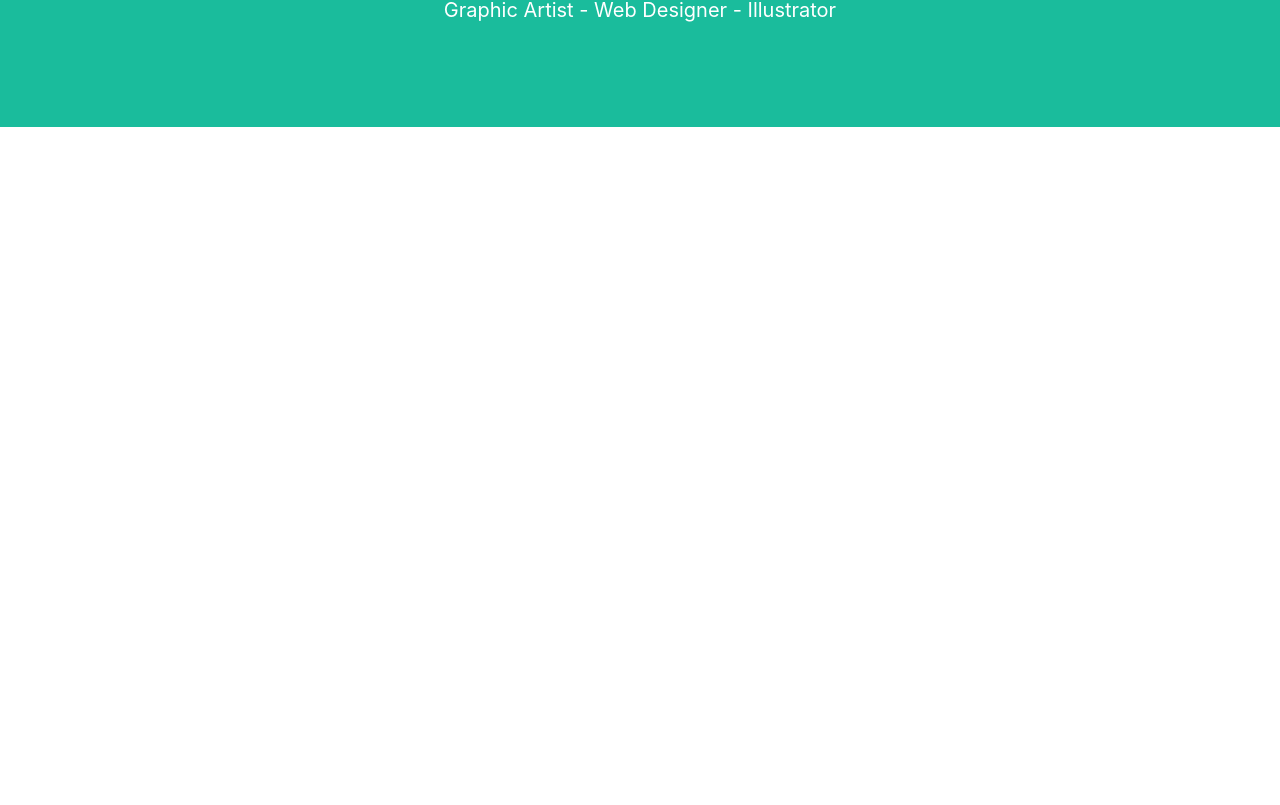
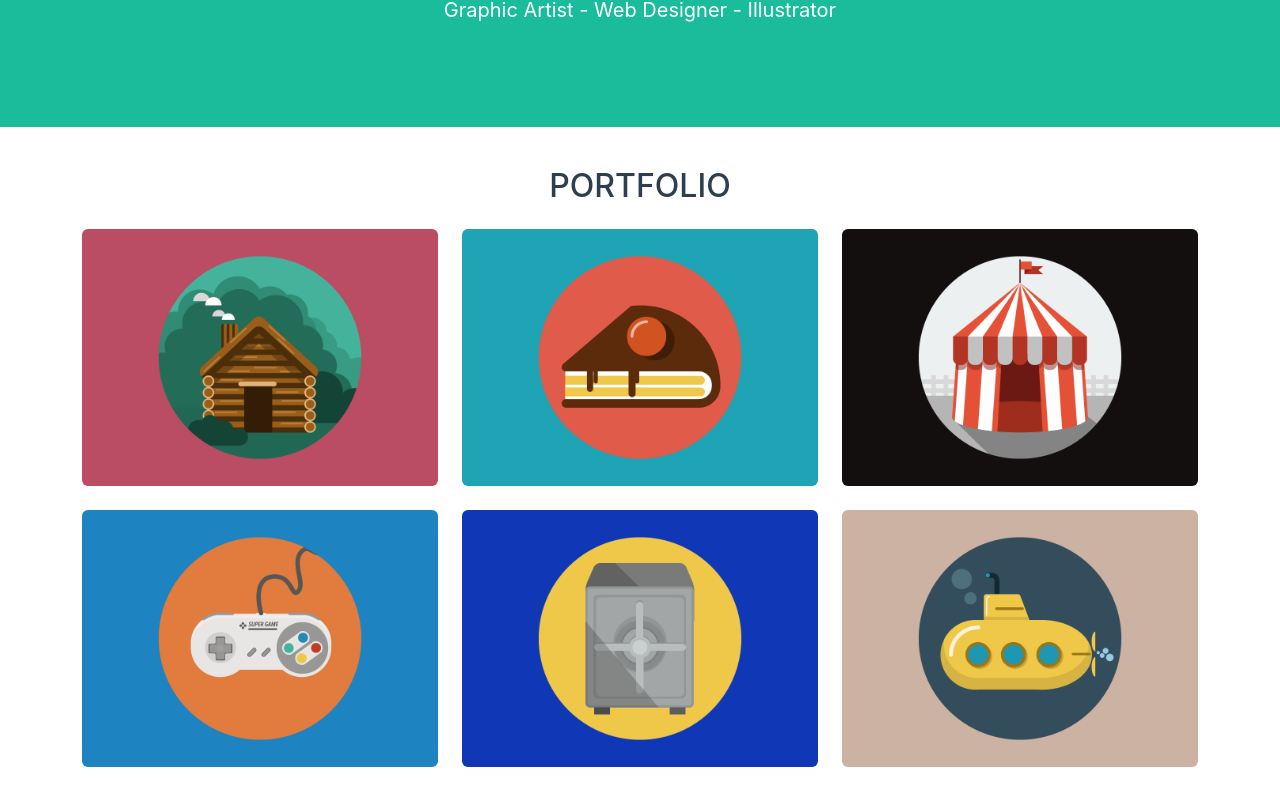
Before and after one commit to Haneen-mosa-naji/ReactTask1, a React (Vite) app: page / in a window 1280 px wide. Shown: the part 611-1416 px from the top of the page. Before the commit the page ends 800 px from the top, so only its background shows below. Built offline with nearby package versions, Linux system fonts and the light colour scheme.

Commit message:
Portfolio component

```diff
--- a/src/App.jsx
+++ b/src/App.jsx
@@ -4,7 +4,7 @@ import viteLogo from '/vite.svg'
 import './App.css'
 import Navbar from './Components/Navbar/Navbar.jsx'
 import Hero from './Components/Hero/Hero.jsx'
-
+import Portfoliol from './Components/Portfolio/Portfolio.jsx'
 function App() {
 
 
@@ -12,7 +12,7 @@ function App() {
     <>
       <Navbar/>
       <Hero/>
-
+      <Portfoliol/>
     </>
   )
 }
--- a/src/Components/Portfolio/Portfolio.jsx
+++ b/src/Components/Portfolio/Portfolio.jsx
@@ -0,0 +1,42 @@
+import PortfolioStyle from './Portfolio.module.css';
+import PortfolioStyleimg1 from './../../assets/images/cabin.png';
+import PortfolioStyleimg2 from './../../assets/images/cake.png';
+import PortfolioStyleimg3 from './../../assets/images/circus.png';
+import PortfolioStyleimg4 from './../../assets/images/game.png';
+import PortfolioStyleimg5 from './../../assets/images/safe.png';
+import PortfolioStyleimg6 from './../../assets/images/submarine.png';
+
+function Portfolio() {
+  return (
+    <>
+      <section className={PortfolioStyle.Portfolio} id="Portfolio">
+        <div className="container">
+          <h2 className="text-center mb-4">Portfolio</h2>
+
+          <div className="row">
+            <div className={`col-md-4 mb-4 ${PortfolioStyle.images}`}>
+              <img src={PortfolioStyleimg1} alt="this is image" className="img-fluid rounded" />
+            </div>
+            <div className={`col-md-4 mb-4 ${PortfolioStyle.images}`}>
+              <img src={PortfolioStyleimg2} alt="this is image" className="img-fluid rounded" />
+            </div>
+            <div className={`col-md-4 mb-4 ${PortfolioStyle.images}`}>
+              <img src={PortfolioStyleimg3} alt="this is image" className="img-fluid rounded" />
+            </div>
+            <div className={`col-md-4 mb-4 ${PortfolioStyle.images}`}>
+              <img src={PortfolioStyleimg4} alt="this is image" className="img-fluid rounded" />
+            </div>
+            <div className={`col-md-4 mb-4 ${PortfolioStyle.images}`}>
+              <img src={PortfolioStyleimg5} alt="this is image" className="img-fluid rounded" />
+            </div>
+            <div className={`col-md-4 mb-4 ${PortfolioStyle.images}`}>
+              <img src={PortfolioStyleimg6} alt="this is image" className="img-fluid rounded" />
+            </div>
+          </div>
+        </div>
+      </section>
+    </>
+  );
+}
+
+export default Portfolio;
--- a/src/Components/Portfolio/Portfolio.module.css
+++ b/src/Components/Portfolio/Portfolio.module.css
@@ -0,0 +1,35 @@
+.Portfolio{
+    width: 100%;
+    height:650px;
+    font-family: "Montserrat", -apple-system, BlinkMacSystemFont, "Segoe UI", Roboto, "Helvetica Neue", Arial, "Noto Sans", sans-serif, "Apple Color Emoji", "Segoe UI Emoji", "Segoe UI Symbol", "Noto Color Emoji";
+    font-size:36px;
+    color: rgb(44, 62, 80);
+    text-align: center;
+    margin-top:40px;
+    text-transform: uppercase;
+
+
+
+}
+.Portfolio img
+{
+  height:257px;
+  width:356px;
+  border-radius:8px;
+}
+.images{
+    width:30%;
+
+}
+
+.Portfolioimg{
+    margin-top:50px;
+    display:flex;
+    flex-wrap:wrap;
+    justify-content: center;
+    align-content: center;
+
+    row-gap:30px;
+    column-gap:10px;
+
+}
```
